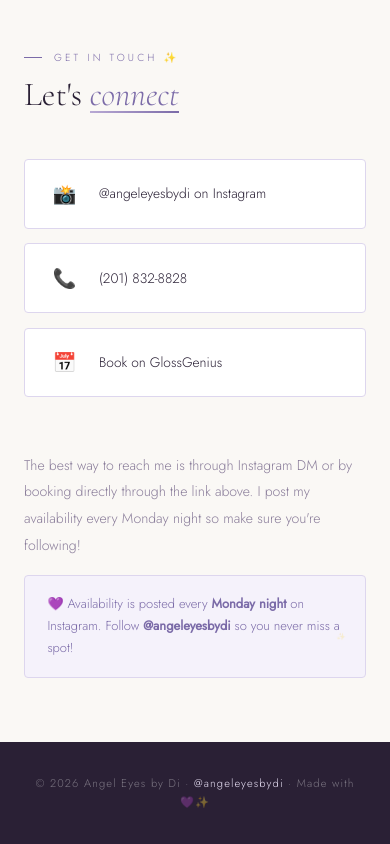
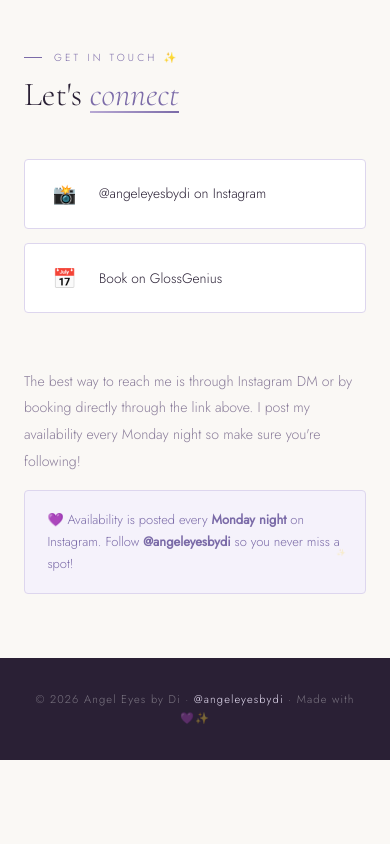
Before and after one commit to vuongb1/angeleyesbydi, a plain HTML site: page index.html in a window 390 px wide. Shown: the part 6861-7705 px from the top of the page. After the commit the page ends 7621 px from the top, so only its background shows below. Drawn offline with nearby package versions, Linux system fonts and the light colour scheme.

Commit message:
Remove phone number from contact information
Removed phone number contact link from the contact section.

```diff
--- a/index.html
+++ b/index.html
@@ -632,7 +632,6 @@
     <div class="contact-grid">
       <div class="contact-left reveal d1">
         <a href="https://www.instagram.com/angeleyesbydi" target="_blank" class="contact-item"><span class="contact-icon">📸</span>@angeleyesbydi on Instagram</a>
-        <a href="tel:2018328828" class="contact-item"><span class="contact-icon">📞</span>(201) 832-8828</a>
         <a href="https://serenitybyshaye.glossgenius.com" target="_blank" class="contact-item"><span class="contact-icon">📅</span>Book on GlossGenius</a>
       </div>
       <div class="contact-right reveal d2">
```
